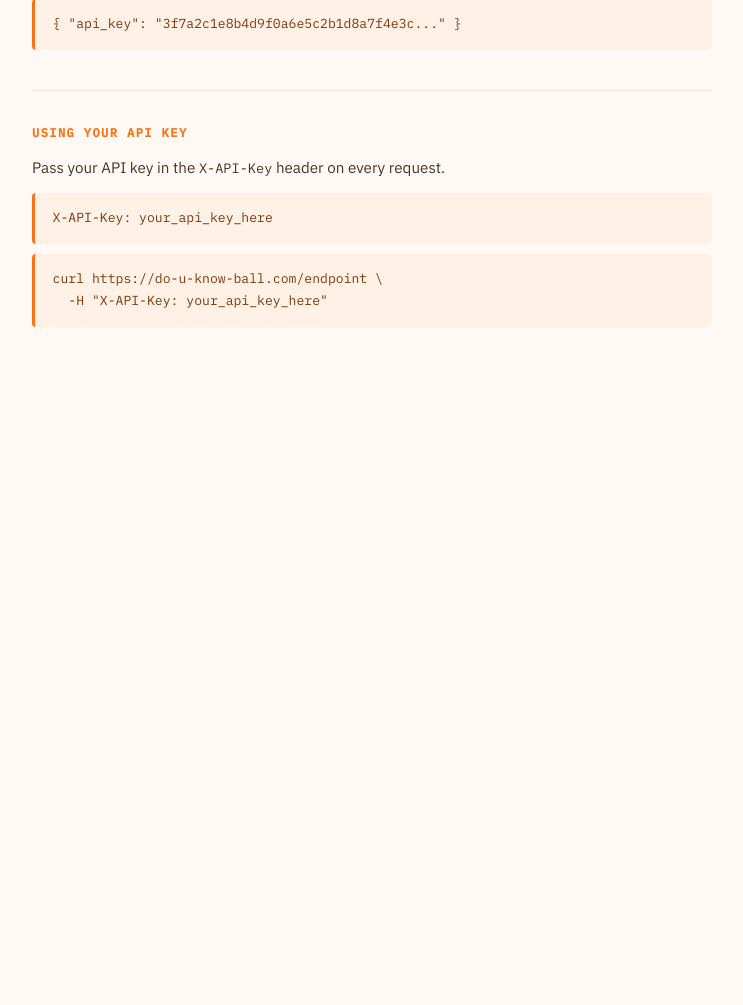
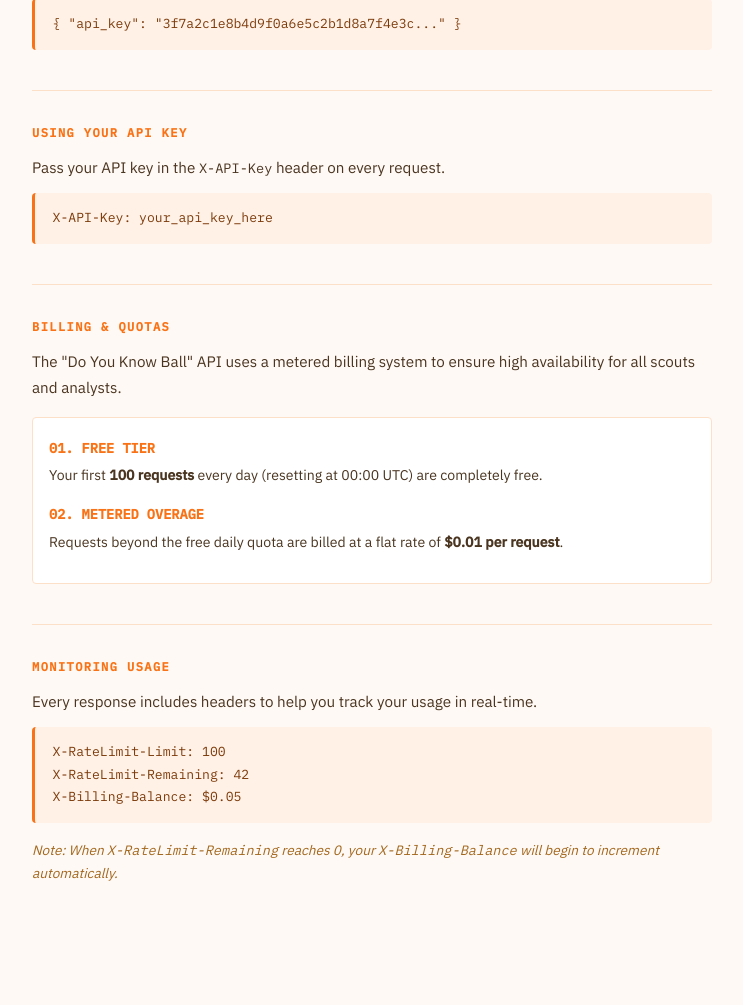
Before and after one commit to RyanW848/Do_You_Know_Ball_API, a Flask app: page /license in a window 1280 px wide. Shown: the part 1168-2173 px from the top of the page, without its empty margins (268-1011 px from the left). Before the commit the page ends 1495 px from the top, so only its background shows below. Run offline with Flask 3, Linux system fonts and the light colour scheme.

Commit message:
Updated license page to show billing

```diff
--- a/app.py
+++ b/app.py
@@ -1,5 +1,5 @@
 import os
-from flask import Flask, jsonify, request, render_template, g, make_response
+from flask import Flask, jsonify, request, render_template, g
 from flask_cors import CORS
 from datetime import datetime
 from dotenv import load_dotenv
@@ -22,7 +22,7 @@ app.register_blueprint(api_keys_bp)
 def require_api_key():
     if request.method == "OPTIONS":
         return None
-    if request.path in ["/register", "/login", "/api-keys/generate", "/", "/license"]:
+    if request.path in ["/register", "/login", "/api-keys/generate", "/", "/license"] or request.path.startswith("/static"):
         return None
 
     api_key = request.headers.get("X-API-Key")
--- a/templates/index.html
+++ b/templates/index.html
@@ -1,3 +1,4 @@
+<!-- Generated by Claude-->
 <!DOCTYPE html>
 <html lang="en">
 <head>
@@ -5,6 +6,7 @@
   <meta name="viewport" content="width=device-width, initial-scale=1.0"/>
   <title>Do You Know Ball API</title>
   <link href="https://fonts.googleapis.com/css2?family=IBM+Plex+Mono:wght@400;500&family=IBM+Plex+Sans:wght@300;400;500&display=swap" rel="stylesheet"/>
+  <link rel="icon" type="image/png" href="/static/dukb_pic.png">
   <style>
     * { box-sizing: border-box; margin: 0; padding: 0; }
 
--- a/templates/license.html
+++ b/templates/license.html
@@ -6,6 +6,7 @@
   <meta name="viewport" content="width=device-width, initial-scale=1.0"/>
   <title>Do You Know Ball API — License</title>
   <link href="https://fonts.googleapis.com/css2?family=IBM+Plex+Mono:wght@400;500&family=IBM+Plex+Sans:wght@300;400;500&display=swap" rel="stylesheet"/>
+  <link rel="icon" type="image/png" href="/static/dukb_pic.png">
   <style>
     * { box-sizing: border-box; margin: 0; padding: 0; }
 
@@ -160,8 +161,41 @@
     <h2>Using Your API Key</h2>
     <p>Pass your API key in the <code style="font-family:'IBM Plex Mono',monospace;font-size:0.85rem">X-API-Key</code> header on every request.</p>
     <pre><code>X-API-Key: your_api_key_here</code></pre>
-    <pre><code>curl https://do-u-know-ball.com/endpoint \
-  -H "X-API-Key: your_api_key_here"</code></pre>
+  </section>
+
+  <hr/>
+
+  <section>
+    <h2>Billing &amp; Quotas</h2>
+    <p>The "Do You Know Ball" API uses a metered billing system to ensure high availability for all scouts and analysts.</p>
+
+    <div style="margin: 1rem 0; padding: 1rem; background: #fff; border: 1px solid #fde0c8; border-radius: 4px;">
+      <div style="margin-bottom: 0.5rem;">
+        <strong style="color: #f97316; font-size: 0.85rem; font-family: 'IBM Plex Mono';">01. FREE TIER</strong>
+        <p style="font-size: 0.88rem; margin-top: 0.2rem;">Your first <strong>100 requests</strong> every day (resetting at 00:00 UTC) are completely free.</p>
+      </div>
+      <div>
+        <strong style="color: #f97316; font-size: 0.85rem; font-family: 'IBM Plex Mono';">02. METERED OVERAGE</strong>
+        <p style="font-size: 0.88rem; margin-top: 0.2rem;">Requests beyond the free daily quota are billed at a flat rate of <strong>$0.01 per request</strong>.</p>
+      </div>
+    </div>
+  </section>
+
+  <hr/>
+
+  <section>
+    <h2>Monitoring Usage</h2>
+    <p>Every response includes headers to help you track your usage in real-time.</p>
+
+    <pre><code>X-RateLimit-Limit: 100
+X-RateLimit-Remaining: 42
+X-Billing-Balance: $0.05</code></pre>
+
+    <div style="margin-top: 1rem;">
+      <p style="font-size: 0.85rem; color: #a3681e; font-style: italic;">
+        Note: When <code style="font-family:'IBM Plex Mono'">X-RateLimit-Remaining</code> reaches 0, your <code style="font-family:'IBM Plex Mono'">X-Billing-Balance</code> will begin to increment automatically.
+      </p>
+    </div>
   </section>
 
 </div>
```
Also changed, not shown: static/dukb_pic.png (added).
